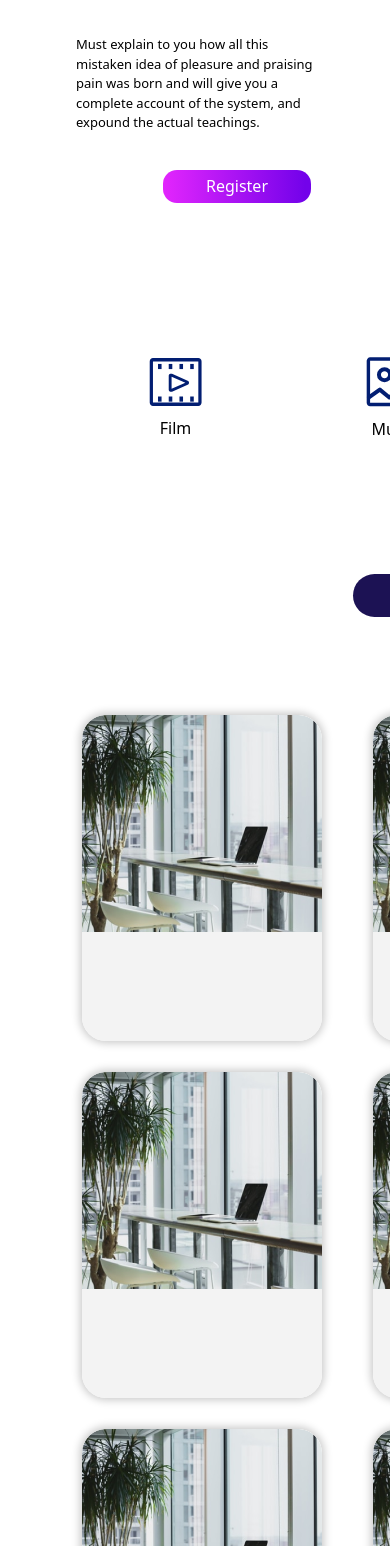
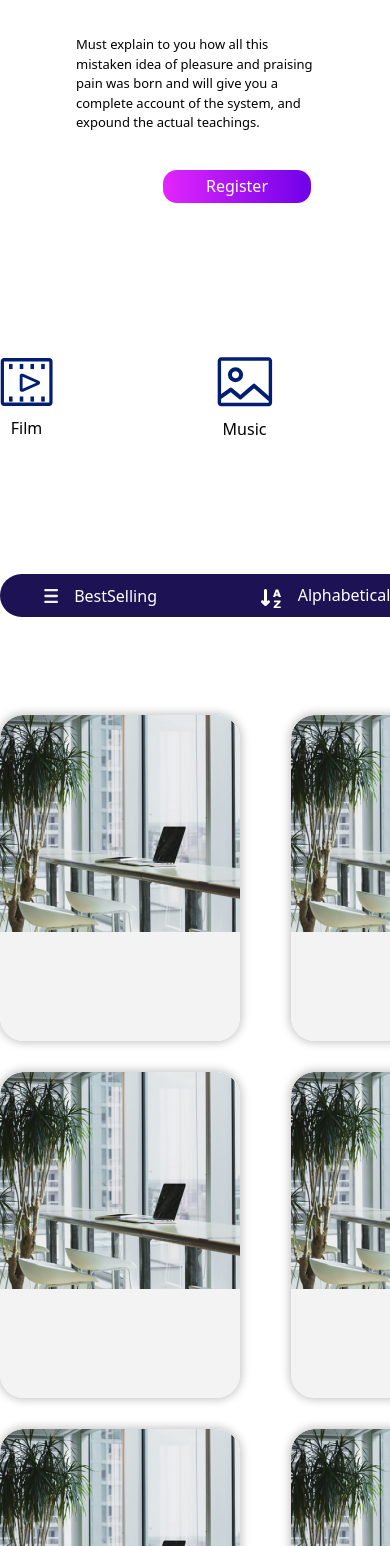
Before and after one commit to danyalbani240/NFTShop, a Nuxt app: page / in a window 390 px wide. Shown: the part 454-2000 px from the top of the page. Built offline with nearby package versions, Linux system fonts and the light colour scheme.

Commit message:
index maked responsive for more than 1280

```diff
--- a/assets/style/_benefits.scss
+++ b/assets/style/_benefits.scss
@@ -1,6 +1,6 @@
 .benefits{
     width: 1051.51px;
-    margin-left: 89.84px;
+
     margin-top: 65px;
     padding-bottom: 98.3px;
     .title{
--- a/assets/style/_hero.scss
+++ b/assets/style/_hero.scss
@@ -5,6 +5,7 @@
   background-repeat: no-repeat;
   padding-left: 76px;
   padding-right: 48px;
+  background-size: cover;
   nav {
     .logo {
       background-image: url('../images/NFTLogo.svg');
--- a/assets/style/_items.scss
+++ b/assets/style/_items.scss
@@ -1,5 +1,5 @@
 .items{
     margin-top: 82px;
-    margin-left: 82px;
+
     padding-bottom: 51.5px;
 }
--- a/assets/style/_sections.scss
+++ b/assets/style/_sections.scss
@@ -1,5 +1,5 @@
 .sections{
     width: 959px;
 height: 123px;
-margin-left: 149px;
+
 }
--- a/assets/style/_sort.scss
+++ b/assets/style/_sort.scss
@@ -5,6 +5,6 @@
     padding-right: 73px;
   background: #1c1254;
   border-radius: 21.5px;
-  margin-left: 353px;
+
   margin-top: 114px;
 }
--- a/components/TheBenefits.vue
+++ b/components/TheBenefits.vue
@@ -1,5 +1,5 @@
 <template>
-  <div class="flex benefits justify-between">
+  <div class="flex benefits justify-between mx-auto">
       <div class="flex flex-col items-center ">
           <img src="../assets/images/bro.svg" alt="">
           <div class="text-center">
--- a/components/TheHero.vue
+++ b/components/TheHero.vue
@@ -1,6 +1,6 @@
 <template>
-  <div class="hero">
-    <nav class="flex">
+  <div class="hero justify-between">
+    <nav class="flex justify-between">
       <div class="logo"></div>
       <div class="links flex justify-between text-white">
         <p class="cursor-pointer">Home</p>
--- a/components/TheItems.vue
+++ b/components/TheItems.vue
@@ -1,5 +1,5 @@
 <template>
-  <div class="items container flex flex-wrap justify-between">
+  <div class="items container flex flex-wrap justify-between mx-auto">
       <BaseCard />
       <BaseCard />
       <BaseCard />
--- a/components/TheSections.vue
+++ b/components/TheSections.vue
@@ -1,5 +1,5 @@
 <template>
-  <div class="sections flex justify-between items-center mt-4">
+  <div class="sections flex justify-between mx-auto items-center mt-4">
       <div class="flex flex-col items-center">
           <img src="../assets/images/film.svg" alt="">
           <p class="mt-2.5">Film</p>
--- a/components/TheSort.vue
+++ b/components/TheSort.vue
@@ -1,5 +1,5 @@
 <template>
-  <div class="sort-container flex items-center justify-between">
+  <div class="sort-container flex items-center justify-between mx-auto">
       <div class="flex text-white cursor-pointer">
           <img class="mr-4" src="../assets/images/sortburger.svg" alt="">
           <span>BestSelling</span>
```
